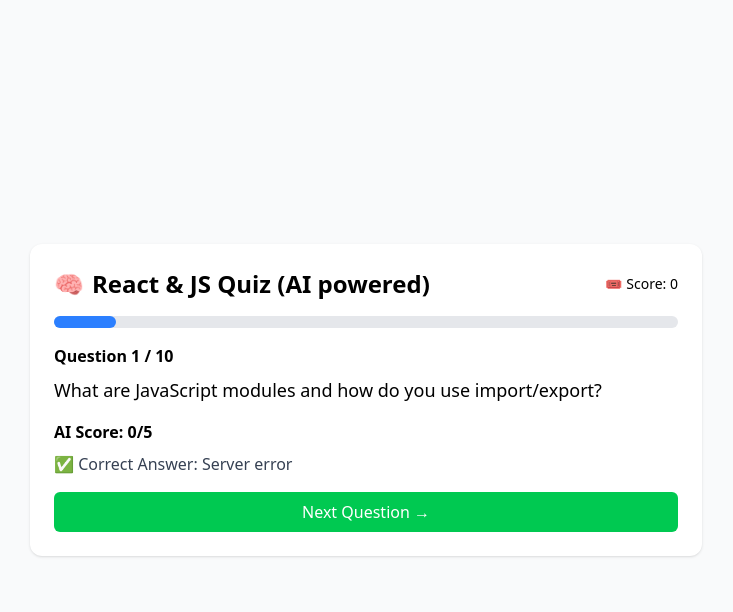
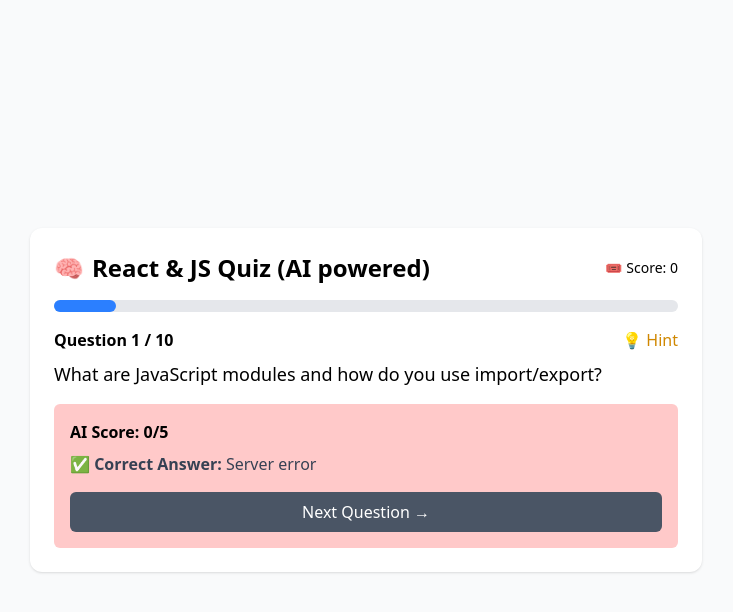
Before and after one commit to lukaskourilcz/quiz-app-nxt, a Next.js app: page / in a window 1280 px wide. Both pictures are taken after typing "Sample" into the empty fields and a click on the button "Submit". Shown: the top 612 px of the page, without its empty margins (274-1007 px from the left). Built offline with nearby package versions, Linux system fonts and the light colour scheme; no server answers.

Commit message:
hint added

```diff
--- a/src/app/api/grade/route.js
+++ b/src/app/api/grade/route.js
@@ -18,7 +18,7 @@ User Answer: ${userAnswer}
 
 Task:
 1. Score the user answer from 0 (bad) to 5 (excellent).
-2. Provide the correct/ideal answer in 1–2 sentences.
+2. Provide the correct/ideal answer in 2–3 sentences.
 
 Rules:
 - Respond in *valid JSON only*
--- /dev/null
+++ b/src/app/api/hint/route.js
@@ -0,0 +1,28 @@
+import { NextResponse } from "next/server";
+import { GoogleGenerativeAI } from "@google/generative-ai";
+
+const genAI = new GoogleGenerativeAI(process.env.GEMINI_API_KEY);
+
+export async function POST(req) {
+  try {
+    const { question } = await req.json();
+    const model = genAI.getGenerativeModel({ model: "gemini-1.5-flash" });
+
+    const prompt = `
+    Provide a short helpful hint for the following quiz question.
+    Do not give the full answer, just a clue that helps recall the concept.
+
+    Question: ${question}
+
+    Respond in plain text only (1–2 sentences).
+    `;
+
+    const result = await model.generateContent(prompt);
+    const hint = result.response.text().trim();
+
+    return NextResponse.json({ hint });
+  } catch (err) {
+    console.error(err);
+    return NextResponse.json({ hint: "Error fetching hint." }, { status: 500 });
+  }
+}
--- a/src/components/QuizCard.js
+++ b/src/components/QuizCard.js
@@ -1,22 +1,24 @@
 "use client";
-import { useState } from "react";
+import { useState, useEffect } from "react";
 import questions from "@/data/questions";
 
-function getRandomQuestions(allQuestions, count = 10) {
-  const shuffled = [...allQuestions].sort(() => 0.5 - Math.random());
-  return shuffled.slice(0, count);
-}
-
 export default function QuizCard() {
-  const [quizQuestions, setQuizQuestions] = useState(() =>
-    getRandomQuestions(questions, 10)
-  );
+  const [quizQuestions, setQuizQuestions] = useState([]);
   const [current, setCurrent] = useState(0);
   const [answer, setAnswer] = useState("");
   const [feedback, setFeedback] = useState(null);
   const [totalScore, setTotalScore] = useState(0);
+  const [hint, setHint] = useState(null);
+  const [loadingHint, setLoadingHint] = useState(false);
+
+  useEffect(() => {
+    setQuizQuestions(
+      [...questions].sort(() => 0.5 - Math.random()).slice(0, 10)
+    );
+  }, []);
 
   const question = quizQuestions[current];
+
   let progress = ((current + 1) / quizQuestions.length) * 100;
   if (current === 0 && !feedback) {
     progress = 0;
@@ -43,6 +45,7 @@ export default function QuizCard() {
   const handleNext = () => {
     setFeedback(null);
     setAnswer("");
+    setHint(null);
     setCurrent((prev) => prev + 1);
   };
 
@@ -52,6 +55,19 @@ export default function QuizCard() {
     setAnswer("");
     setFeedback(null);
     setTotalScore(0);
+  };
+
+  const handleHint = async () => {
+    setLoadingHint(true);
+    const res = await fetch("/api/hint", {
+      method: "POST",
+      headers: { "Content-Type": "application/json" },
+      body: JSON.stringify({ question: question.text }),
+    });
+
+    const data = await res.json();
+    setHint(data.hint);
+    setLoadingHint(false);
   };
 
   if (!question) {
@@ -93,10 +109,26 @@ export default function QuizCard() {
         />
       </div>
 
-      <p className="font-semibold mb-2">
-        Question {current + 1} / {quizQuestions.length}
-      </p>
+      <div className="flex items-center justify-between mb-2">
+        <p className="font-semibold">
+          Question {current + 1} / {quizQuestions.length}
+        </p>
+        <button
+          onClick={handleHint}
+          className="flex items-center gap-1 text-yellow-600 hover:text-yellow-700 font-medium"
+          disabled={loadingHint}
+        >
+          💡 {loadingHint ? "Loading..." : "Hint"}
+        </button>
+      </div>
+
       <h2 className="text-lg font-medium mb-4">{question.text}</h2>
+
+      {hint && (
+        <p className="mb-4 p-3 bg-yellow-50 border border-yellow-200 rounded-md text-gray-800">
+          {hint}
+        </p>
+      )}
 
       {!feedback && (
         <form onSubmit={handleSubmit}>
@@ -117,14 +149,24 @@ export default function QuizCard() {
       )}
 
       {feedback && typeof feedback === "object" && (
-        <div className="mt-4">
+        <div
+          className={`mt-4 p-4 rounded-md ${
+            feedback.score < 3
+              ? "bg-red-200"
+              : feedback.score === 3
+              ? "bg-orange-200"
+              : "bg-green-200"
+          }`}
+        >
+          {" "}
           <p className="font-semibold">AI Score: {feedback.score}/5</p>
           <p className="mt-2 text-gray-700">
-            ✅ Correct Answer: {feedback.correctAnswer}
+            <span className="font-bold">✅ Correct Answer:</span>{" "}
+            {feedback.correctAnswer}
           </p>
           <button
             onClick={handleNext}
-            className="mt-4 w-full bg-green-500 text-white py-2 px-4 rounded-md hover:bg-green-600 transition"
+            className="mt-4 w-full bg-gray-600 text-white py-2 px-4 rounded-md hover:bg-gray-700 transition"
           >
             Next Question →
           </button>
```
